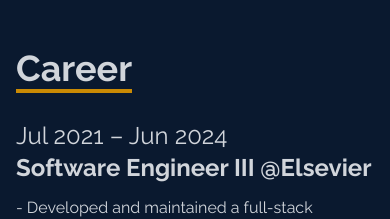
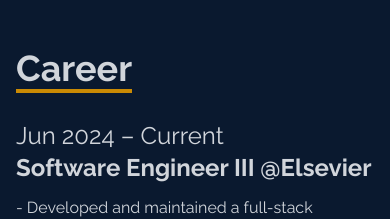
Before and after one commit to Rsingh1996/my-portfolio-website, a React (Vite) app: page / in a window 390 px wide. Shown: the part 1640-1859 px from the top of the page. Built offline with nearby package versions, Linux system fonts and the light colour scheme; a web font is replaced by a local one.

Commit message:
Update Career.jsx

```diff
--- a/src/component/Career.jsx
+++ b/src/component/Career.jsx
@@ -15,7 +15,7 @@ const Career = () => {
 
         <div className="max-w-[1000px] w-full pb-6 grid sm:grid-flow-col md:grid-cols-11 sm:gap-6 md:gap-8 px-4 ">
           <div className="md:col-span-5">
-            <p className=" sm:text-right text-2xl ">Jul 2021 – Jun 2024</p>
+            <p className=" sm:text-right text-2xl ">Jun 2024 – Current</p>
           </div>
           <div className=" w-[0px] border-r-4"></div>
           <div className="flex flex-col md:col-span-5 items-start gap-3">
```
